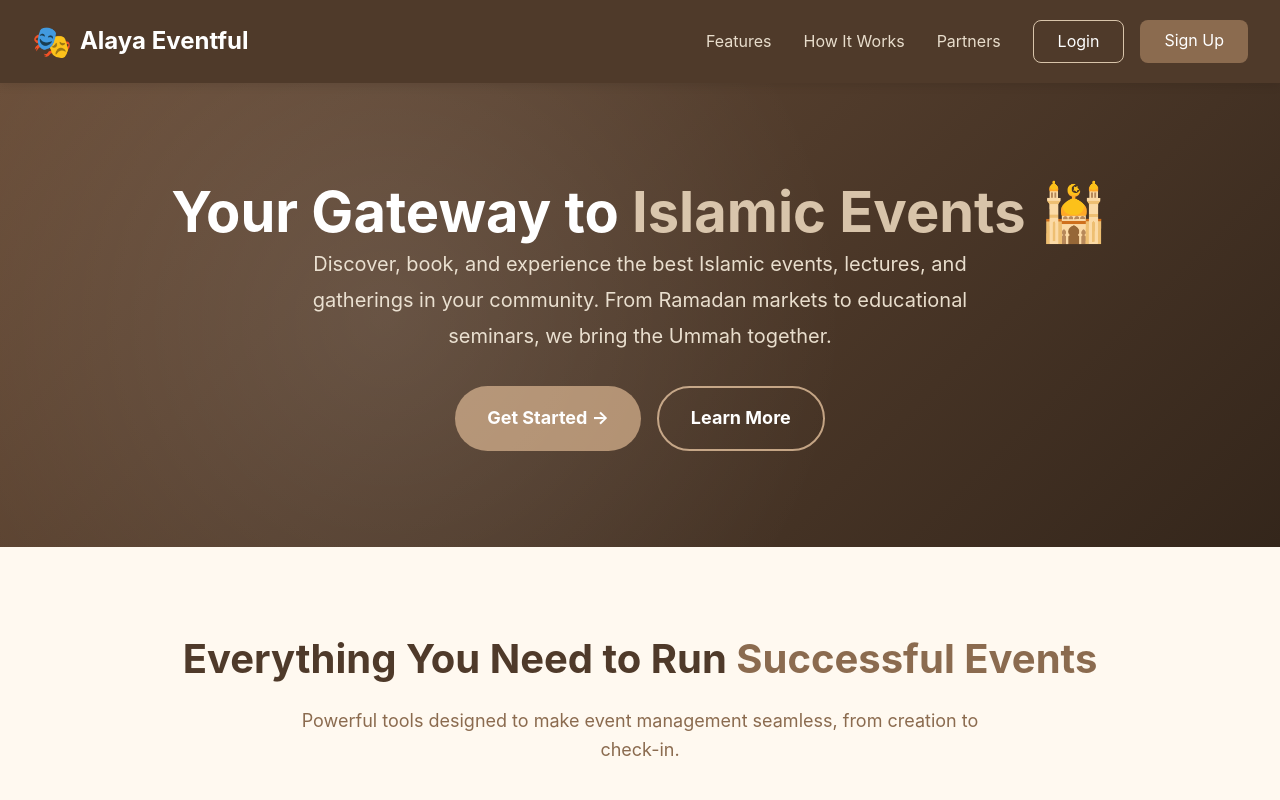
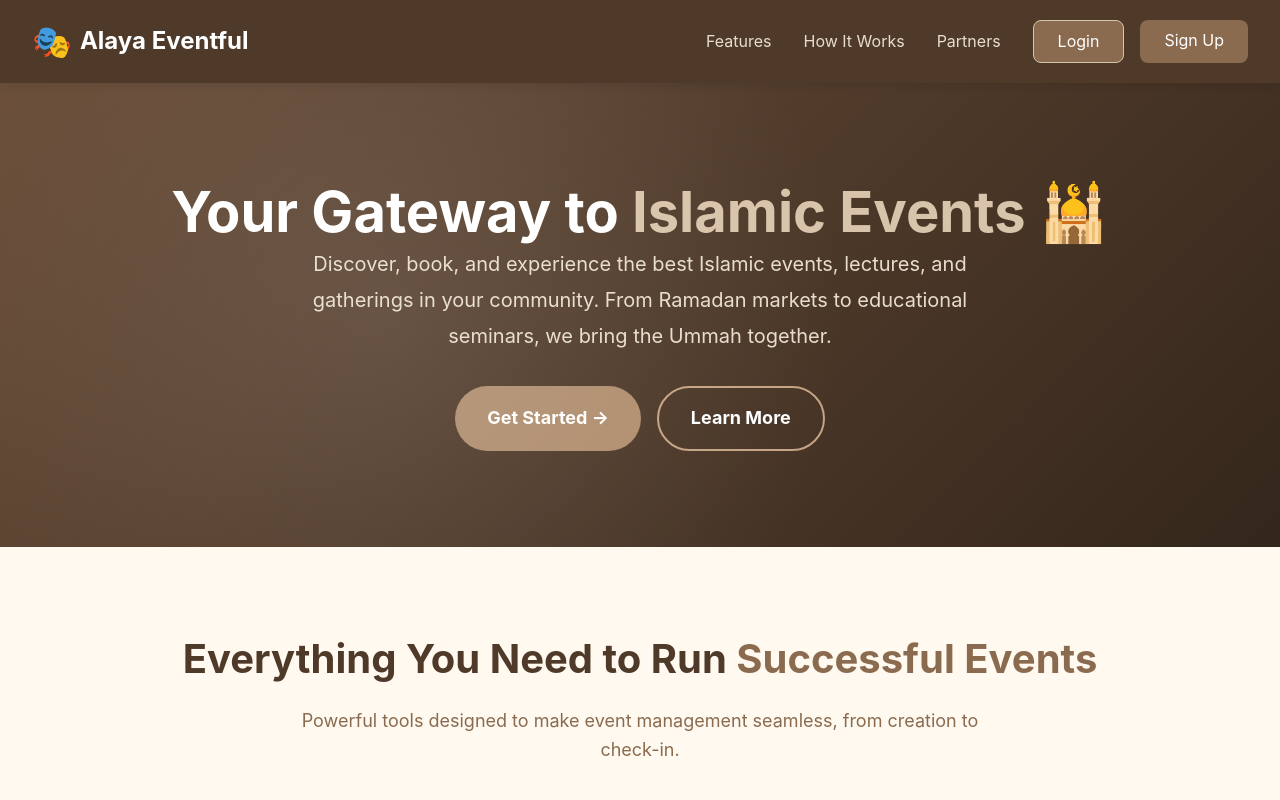
Before and after one commit to Tushmovic/eventful-frontend, a React (Vite) app: page / in a window 1280 px wide. Shown: the top 800 px of the page. Built offline with nearby package versions, Linux system fonts and the light colour scheme; no server answers.

Commit message:
Complete mobile responsiveness with responsive grids and forms

```diff
--- a/src/pages/Landing.tsx
+++ b/src/pages/Landing.tsx
@@ -176,7 +176,7 @@ export default function Landing() {
           <div style={{ display: 'flex', gap: '1rem' }}>
             <Link to="/login" style={{
               padding: '0.5rem 1.5rem',
-              background: 'transparent',
+              background: 'var(--earth-600)',
               border: '1px solid var(--earth-300)',
               color: 'white',
               borderRadius: '8px',
```
